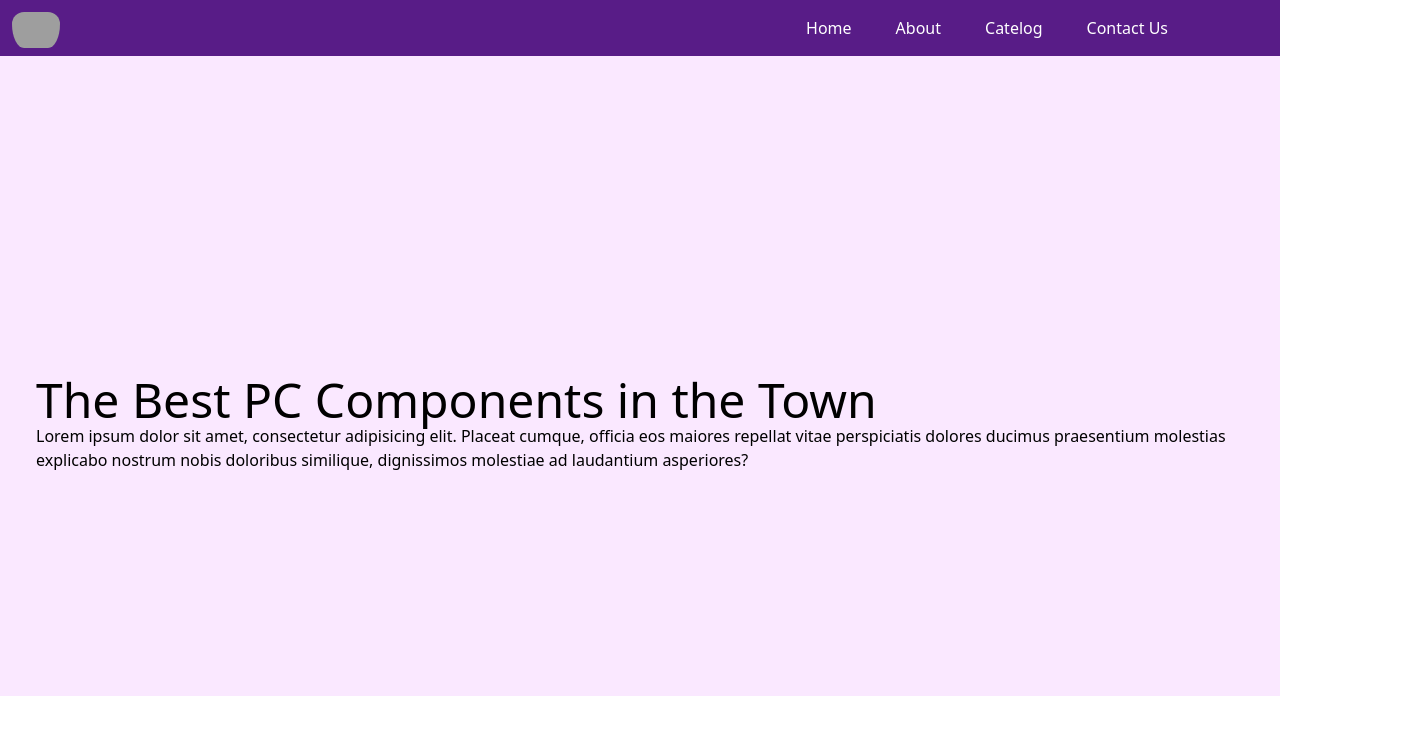
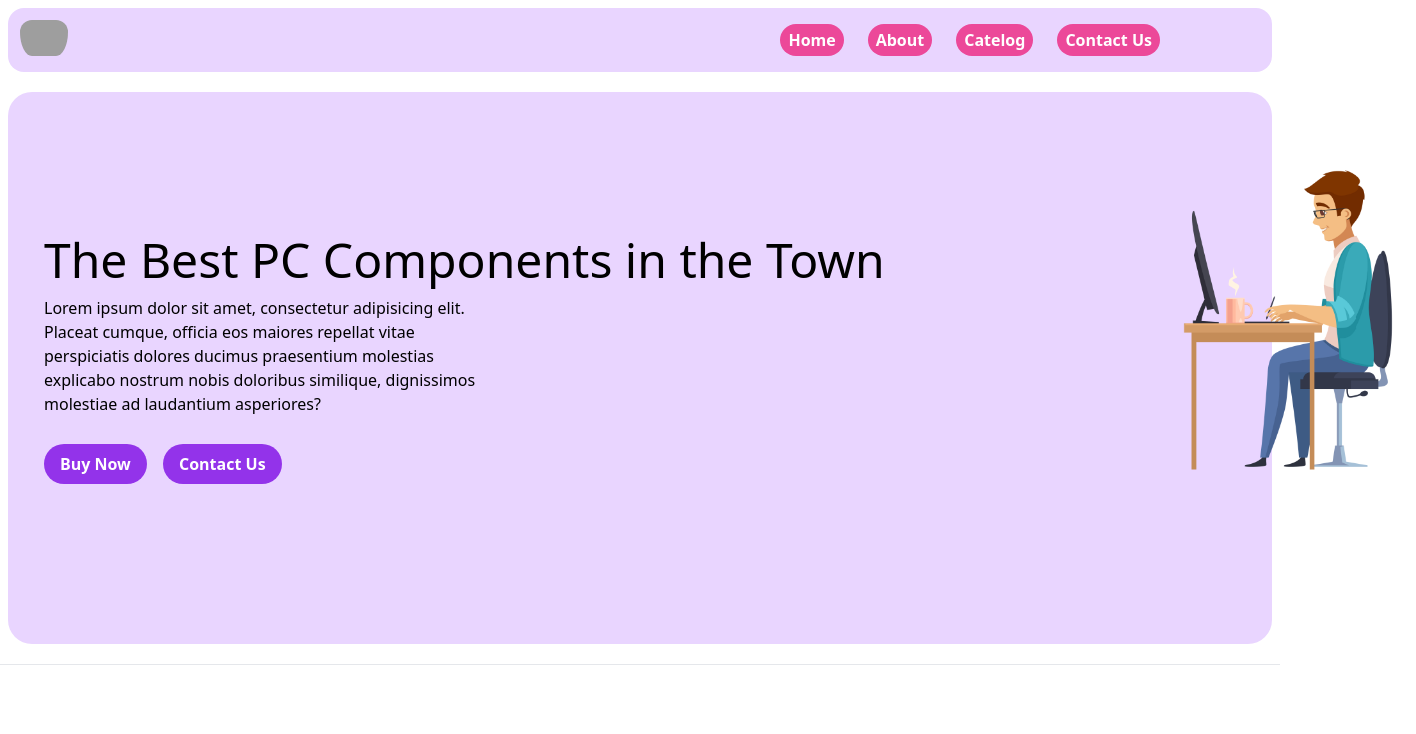
Before and after one commit to Subhasish-Negel/tailwind, a website: page landing.html in a window 1280 px wide. Shown: the whole page, 1416 px wide, since content can reach past the window. Drawn offline with nearby package versions, Linux system fonts and the light colour scheme; grey boxes are pictures that could not be loaded.

Commit message:
added wired picture & finished basic tailwind.

```diff
--- a/landing.html
+++ b/landing.html
@@ -6,32 +6,45 @@
     <meta http-equiv="X-UA-Compatible" content="IE-edge" />
     <meta name="viewport" content="width=device-width, initial-scale=1.0" />
     <script src="https://cdn.tailwindcss.com"></script>
-    <title>E2B Computers - Get Your Next RIG!</title>
+    <link rel="stylesheet" href="https://fonts.googleapis.com/css2?family=Comfortaa&display=swap">
+    <link rel="stylesheet" href="https://unpkg.com/tailwindcss@latest/dist/tailwind.min.css">
 </head>
 
 <body>
-    <nav class="bg-purple-900 text-white flex justify-between">
+    <nav class="bg-purple-200 text-white flex justify-between rounded-2xl mx-2 my-2 ">
         <img src="https://images.unsplash.com/photo-1632749042303-7f7a18ed6ff0?ixlib=rb-4.0.3&ixid=M3wxMjA3fDB8MHxwaG90by1wYWdlfHx8fGVufDB8fHx8fA%3D%3D&auto=format&fit=crop&w=1170&q=80"
             class="h-12 w px-3 pt-3 w rounded-3xl" srcset="" />
-        <ul class="px-28 py-4 flex space-x-11 justify-end">
-            <li class="cursor-pointer">Home</li>
-            <li class="cursor-pointer">About</li>
-            <li class="cursor-pointer">Catelog</li>
-            <li class="cursor-pointer">Contact Us</li>
+        <ul class="px-28 py-4 flex space-x-6 justify-center">
+            <li class="cursor-pointer bg-pink-500 px-2 py-1 rounded-3xl text-white hover:text-neutral-900 hover:bg-purple-300 font-semibold">Home</li>
+            <li class="cursor-pointer bg-pink-500 px-2 py-1 rounded-3xl text-white hover:text-neutral-900 hover:bg-purple-300 font-semibold">About</li>
+            <li class="cursor-pointer bg-pink-500 px-2 py-1 rounded-3xl text-white hover:text-neutral-900 hover:bg-purple-300 font-semibold">Catelog</li>
+            <li class="cursor-pointer bg-pink-500 px-2 py-1 rounded-3xl text-white hover:text-neutral-900 hover:bg-purple-300 font-semibold">Contact Us</li>
         </ul>
     </nav>
-    <main>
-        <div class="main bg-fuchsia-100 h-96 py-80 pl-9">
+    <main class="bg-purple-200 flex justify-around rounded-3xl mx-2 my-5">
+        <div class="main  py-36 pl-9">
             <div class="text-5xl">
                 The Best PC Components in the Town</div>
-            <p>
+            <p class="py-3 w-1/2">
                 Lorem ipsum dolor sit amet, consectetur adipisicing elit. Placeat
                 cumque, officia eos maiores repellat vitae perspiciatis dolores
                 ducimus praesentium molestias explicabo nostrum nobis doloribus
                 similique, dignissimos molestiae ad laudantium asperiores?
             </p>
+            <div class="buttons my-4">
+                <button
+                    class="bg-purple-600 px-4 py-2 rounded-3xl text-white hover:text-neutral-950 hover:bg-purple-400 font-semibold">Buy
+                    Now</button>
+                <button
+                    class="bg-purple-600 mx-3 px-4 py-2 rounded-3xl text-white hover:text-neutral-950 hover:bg-purple-400 font-semibold">Contact
+                    Us</button>
+            </div>
+        </div>
+        <div class=" flex item-center">
+            <img src="media/bg.png" class="h-80 w-96 my-16 mx-36" alt="">
         </div>
     </main>
+    <hr>
 </body>
 
 </html>
```
Also changed, not shown: media/bg.png (added).
